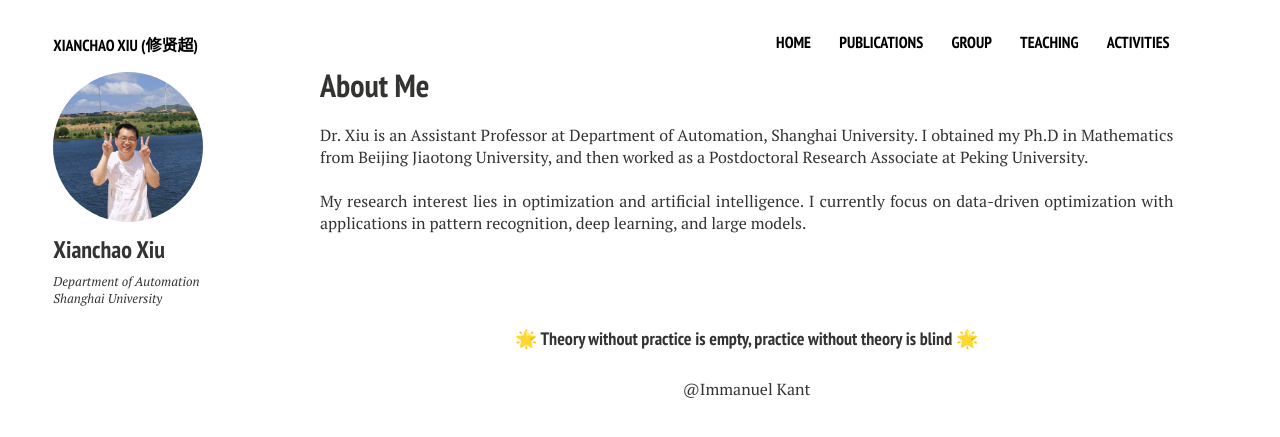
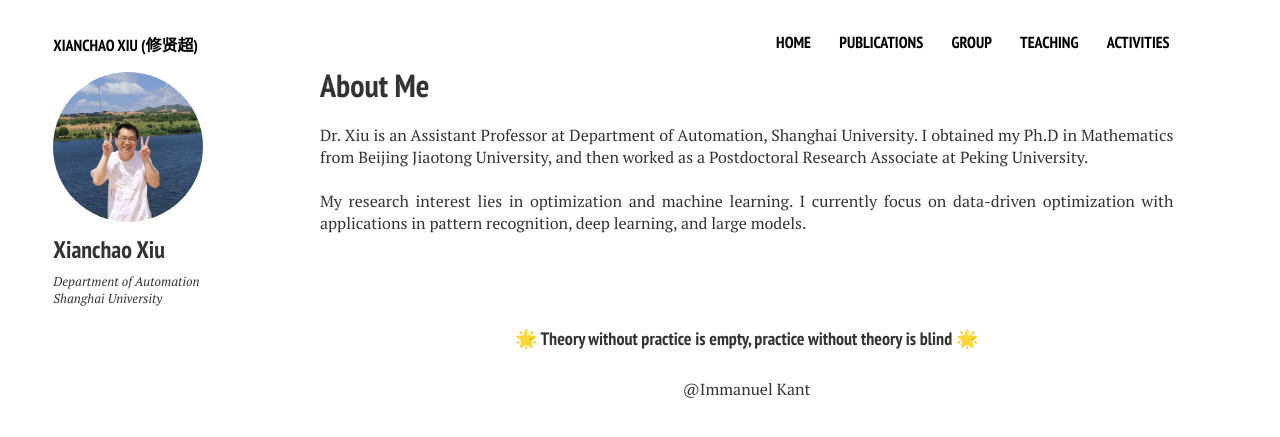
Before and after one commit to xianchaoxiu/xianchaoxiu.github.io, a Jekyll site: the page built from index.md, in a window 1280 px wide. Shown: the top 437 px of the page. Built offline with Jekyll 4.4.1, drawn with Linux system fonts in a browser that asks for light colours; nearby versions of some CDN libraries.

Commit message:
Update home2.html

```diff
--- a/_layouts/home2.html
+++ b/_layouts/home2.html
@@ -31,7 +31,7 @@
 	 and then worked as a Postdoctoral Research Associate at Peking University. <br><br>
 
 
-	 My research interest lies in optimization and artificial intelligence.
+	 My research interest lies in optimization and machine learning.
 	 I currently focus on data-driven optimization with applications in pattern recognition, deep learning, and large models. <br><br>
 
 
```
